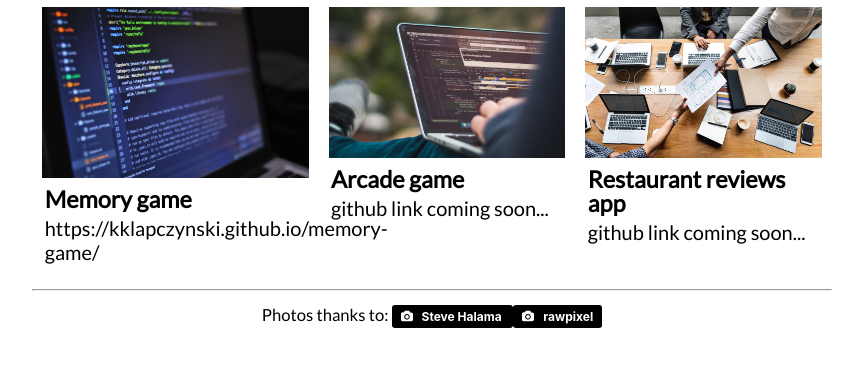
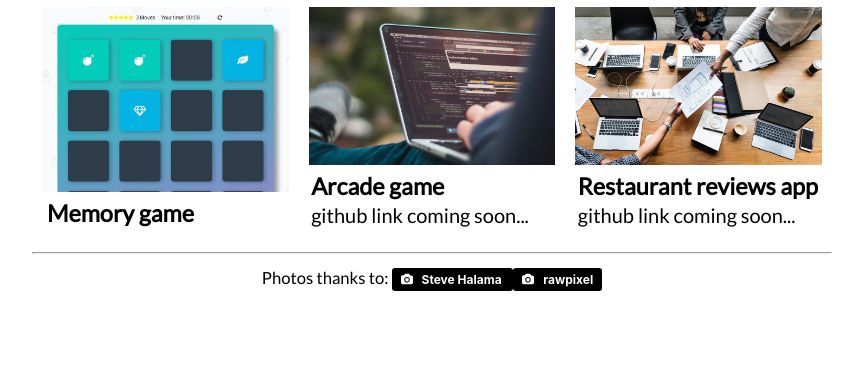
Before and after one commit to kklapczynski/kklapczynski.github.io, a plain HTML site: page index.html in a window 1280 px wide. Shown: the part 309-676 px from the top of the page, without its empty margins (208-1071 px from the left). Drawn offline with Linux system fonts and the light colour scheme.

Commit message:
Add memory-game img. Open safely link in new tab.

```diff
--- a/index.html
+++ b/index.html
@@ -28,9 +28,11 @@
         </section>
         <section class="main-projects">
             <div class="main-project-item">
-                <img src="./img/blur-close-up-code_reduced.jpg" alt="blur close up code">
-                <h3>Memory game</h3>
-                <a href="https://kklapczynski.github.io/memory-game/" class="text-link">https://kklapczynski.github.io/memory-game/</a>
+                <img src="./img/memory-game.jpg" alt="memory game look in the browser">
+<!-- TODO: rozmiary obrazów ujednolicić w proporcji 4:3  -->
+                <a target="_blank" rel="noopener noreferrer" href="https://kklapczynski.github.io/memory-game/" class="text-link">
+                    <h3>Memory game</h3>
+                </a>
             </div>
             <div class="main-project-item">
                 <img src="./img/outdoor-coding-unsplash_reduced.jpg" alt="outdoor coding">
```
Also changed, not shown: img/memory-game.jpg (added).
